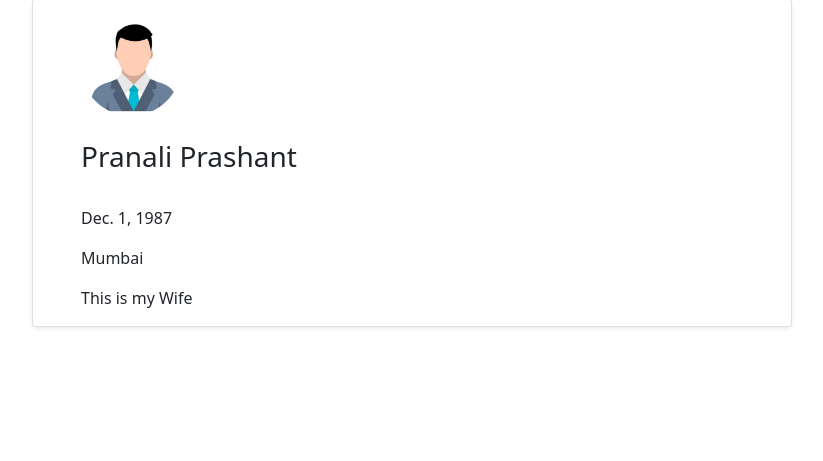
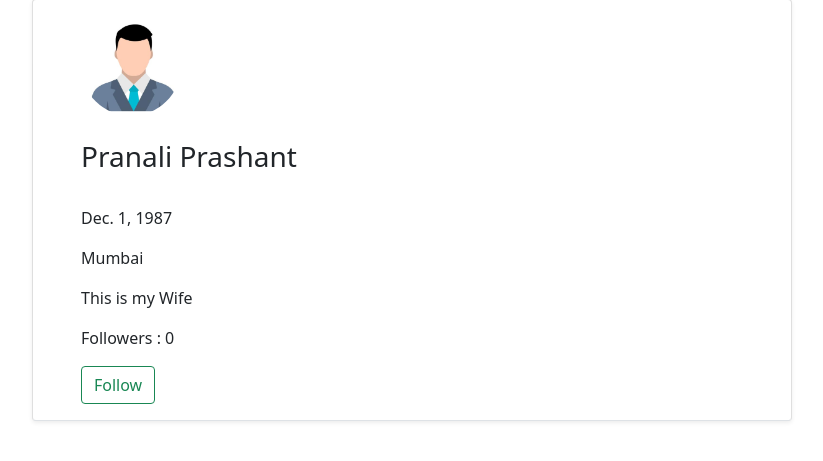
Before and after one commit to prashantmore20/MaifalitMajhya, a Django app: page /blog/profile/4 in a window 1280 px wide. Shown: the part 191-652 px from the top of the page, without its empty margins (228-1051 px from the left). Run offline with Django 3.2, Linux system fonts and the light colour scheme; data comes from the database, SQL or seed files in the repository; both versions use the stored data as it was after the commit; some libraries are stand-ins or nearby versions.

Commit message:
added follower functionality

```diff
--- a/blog/models.py
+++ b/blog/models.py
@@ -29,6 +29,7 @@ class UserProfile(models.Model):
     birthDate = models.DateField(null=True, blank=True)
     location = models.CharField(max_length=100, blank=True, null=True)
     picture = models.ImageField(upload_to='uploads/profile_Pictures', default='uploads/profile_pictures/defaultuser.png', blank=True)
+    followers = models.ManyToManyField(User, blank=True, related_name='followers')
 
         # sender = User
         # receiver = decorator (@receiver)
--- a/blog/templates/blog/comment_delete.html
+++ b/blog/templates/blog/comment_delete.html
@@ -4,7 +4,7 @@
 <div class="container">
     <div class="row mt-5">
         <div class="col-md-5 col-sm-6">
-            <a href="{% url 'post-detail' object.pk %}" >Back to Post</a>
+            <a href="{% url 'post-detail' object.pk %}" class="btn btn-primary">Back to Post</a>
         </div>
     </div>
     <div class="row justify-content-center mt-3">
--- a/blog/templates/blog/post_delete.html
+++ b/blog/templates/blog/post_delete.html
@@ -4,7 +4,7 @@
 <div class="container">
     <div class="row mt-5">
         <div class="col-md-5 col-sm-6">
-            <a href="{% url 'post-detail' object.pk %}" >Back to Post</a>
+            <a href="{% url 'post-detail' object.pk %}" class="btn btn-primary">Back to Post</a>
         </div>
     </div>
     <div class="row justify-content-center mt-3">
--- a/blog/templates/blog/post_detail.html
+++ b/blog/templates/blog/post_detail.html
@@ -7,7 +7,7 @@
 <div class="container">
     <div class="row mt-5">
         <div class="col-md-5 col-sm-6">
-            <a href="{% url 'post-list' %}" >Back to Blog</a>
+            <a href="{% url 'post-list' %}" class="btn btn-primary">Back to Blog</a>
         </div>
     </div>
     <div class="row justify-content-center mt-3">
--- a/blog/templates/blog/post_edit.html
+++ b/blog/templates/blog/post_edit.html
@@ -7,7 +7,7 @@
 <div class="container">
     <div class="row mt-5">
         <div class="col-md-5 col-sm-6">
-            <a href="{% url 'post-detail' object.pk %}" >Back to Post</a>
+            <a href="{% url 'post-detail' object.pk %}" class="btn btn-primary" >Back to Post</a>
         </div>
     </div>
     <div class="row justify-content-center mt-3">
--- a/blog/templates/blog/profile.html
+++ b/blog/templates/blog/profile.html
@@ -43,17 +43,35 @@
             {% if profile.bio %}
             <p>{{ profile.bio }}</p>
             {% endif %}
-
+                <div class="mb-3">
+                    <p>Followers : {{ number_of_followers }}</p>
+                    {% if user == request.user %}
+                    {% else %}
+                    {% if is_following %}
+                        <form Method='POST' action="{% url 'remove-follower' profile.pk %}">
+                            {% csrf_token %}
+                            <button class="btn btn-outline-danger" type="submit">UnFollow</button>
+                        </form>
+                    {% else %}
+                        <form Method='POST' action="{% url 'add-follower' profile.pk %}">
+                            {% csrf_token %}
+                            <button class="btn btn-outline-success" type="submit">Follow</button>
+                        </form>
+                    {% endif %}
+                    {% endif %}
+                </div>
         </div>
     </div>
 {% comment %} {% endif %} {% endcomment %}
 {% for post in posts %}
     <div class="row justify-content-center mt-5">
         <div class="col-md-8 col-sm-12 border-bottom position-relative">
-            <p><strong>{{post.author}} </strong>{{post.timeStamp}}</p>
-            <p><strong>{{post.title}}</strong></p>
-            <p>{{post.contents}}</p>
-            <a href="{% url 'post-detail' post.pk %}" class="stretched-link"></a>
+            <p> <a style="text-decoration:none" class="text-primary" href="{% url 'profile' post.author.profile.pk %}">@ {{post.author}} </a>{{post.timeStamp}}</p>
+            <div class="position-relative">
+                <p><strong>{{post.title}}</strong></p>
+                <p>{{post.contents}}</p>
+                <a href="{% url 'post-detail' post.pk %}" class="stretched-link"></a>
+            </div>
         </div>
     </div>
 {% endfor %}
--- a/blog/urls.py
+++ b/blog/urls.py
@@ -1,5 +1,5 @@
 from django.urls import path
-from .views import PostListView, PostDetailView, PostEditView,PostDeleteView, CommentDeleteView, ProfileView, ProfileEditView
+from .views import PostListView, PostDetailView, PostEditView,PostDeleteView, CommentDeleteView, ProfileView, ProfileEditView, AddFollower, RemoveFollower
 
 urlpatterns = [
     path('', PostListView.as_view(), name='post-list'),
@@ -9,4 +9,6 @@ urlpatterns = [
     path('post/<int:post_pk>/comment/delete/<int:pk>', CommentDeleteView.as_view(), name='comment-delete'),
     path('profile/<int:pk>', ProfileView.as_view(), name='profile'),
     path('profile/edit/<int:pk>', ProfileEditView.as_view(), name='profile-edit'),
+    path('profile/<int:pk>/followers/add', AddFollower.as_view(), name='add-follower'),
+    path('profile/<int:pk>/followers/remove', RemoveFollower.as_view(), name='remove-follower'),
 ]
--- a/blog/views.py
+++ b/blog/views.py
@@ -1,4 +1,4 @@
-from django.shortcuts import render
+from django.shortcuts import render, redirect
 from django.urls import reverse_lazy
 from django.contrib.auth.mixins import UserPassesTestMixin, LoginRequiredMixin
 from django.views import View
@@ -108,11 +108,26 @@ class ProfileView(View):
         profile = UserProfile.objects.get(pk=pk)
         user = profile.user
         posts = Post.objects.filter(author=user).order_by('-timeStamp')
+        followers = profile.followers.all()
+
+        number_of_followers = len(followers)
+
+        if len(followers) == 0:
+            is_following = False
+
+        for follower in followers:
+            if follower == request.user:
+                is_following = True
+                break
+            else:
+                is_following = False
 
         context = {
             'user': user,
             'profile': profile,
-            'posts': posts
+            'posts': posts,
+            'number_of_followers': number_of_followers,
+            'is_following': is_following,
         }
 
         return render(request, 'blog/profile.html', context)
@@ -129,3 +144,17 @@ class ProfileEditView(LoginRequiredMixin, UserPassesTestMixin, UpdateView):
     def test_func(self):
         profile = self.get_object()
         return self.request.user == profile.user
+
+class AddFollower(LoginRequiredMixin, View):
+    def post(self, request, pk, *args, **kwargs):
+        profile = UserProfile.objects.get(pk=pk)
+        profile.followers.add(request.user)
+
+        return redirect ('profile', pk=profile.pk)
+
+class RemoveFollower(LoginRequiredMixin, View):
+    def post(self, request, pk, *args, **kwargs):
+        profile = UserProfile.objects.get(pk=pk)
+        profile.followers.remove(request.user)
+
+        return redirect ('profile', pk=profile.pk)
```
Also changed, not shown: blog/templates/blog/post_list.html (+10 -8 lines), blog/migrations/0005_userprofile_followers.py (added), db.sqlite3.
